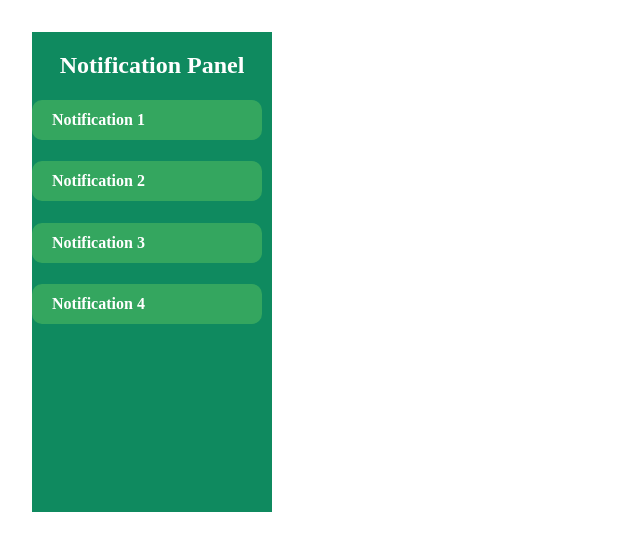
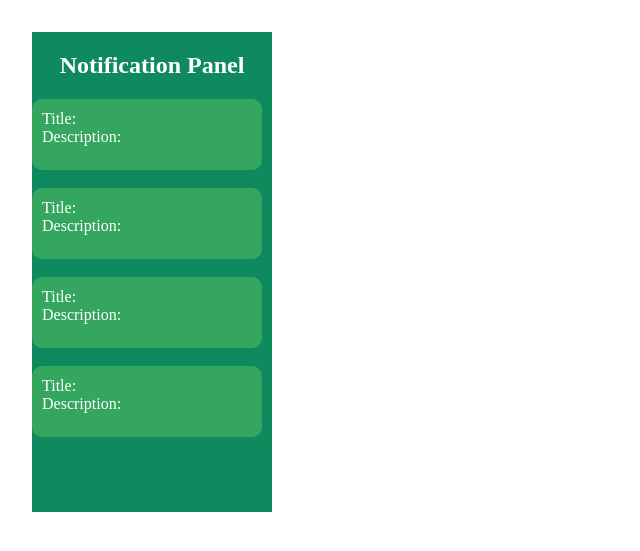
Before and after one commit to gwynncausing/MetroEvents, a Django app: template metroEvents/templates/app/notification.html in a window 1280 px wide. Shown: the top 551 px of the page, without its empty margins (0-640 px from the left). Run offline with Django 3.2, Linux system fonts and the light colour scheme; the template is opened without the code that fills it, so the values that code supplies are empty.

Commit message:
Updated notification.html

```diff
--- a/metroEvents/templates/app/notification.html
+++ b/metroEvents/templates/app/notification.html
@@ -17,7 +17,7 @@
 	}
 	#rectangle{
 	    width:220px;
-	    height:40px;
+	    height: 60px;
 	    background: #34A65F;
 	    right: 100px;
 	    border-radius: 10px;
@@ -30,17 +30,24 @@
 <body >
 <div id="navbar">
 	<h2 align="center"> Notification Panel </h2>
-	<div id="rectangle">
-		<h4 style="padding-top: 11px; padding-left: 10px;"> Notification 1 </h4>
+	<div id="rectangle" style="padding-top: 11px;">
+		Title: <br>
+		Description:
 	</div>
-	<div id="rectangle">
-		<h4 style="padding-top: 11px; padding-left: 10px;"> Notification 2 </h4>
+	<br>
+	<div id="rectangle" style="padding-top: 11px;">
+		Title: <br>
+		Description:
 	</div>
-	<div id="rectangle">
-		<h4 style="padding-top: 11px; padding-left: 10px;"> Notification 3 </h4>
+	<br>
+	<div id="rectangle" style="padding-top: 11px;">
+		Title: <br>
+		Description:
 	</div>
-	<div id="rectangle">
-		<h4 style="padding-top: 11px; padding-left: 10px;"> Notification 4 </h4>
+	<br>
+	<div id="rectangle" style="padding-top: 11px;">
+		Title: <br>
+		Description:
 	</div>
 </div>
 
```
